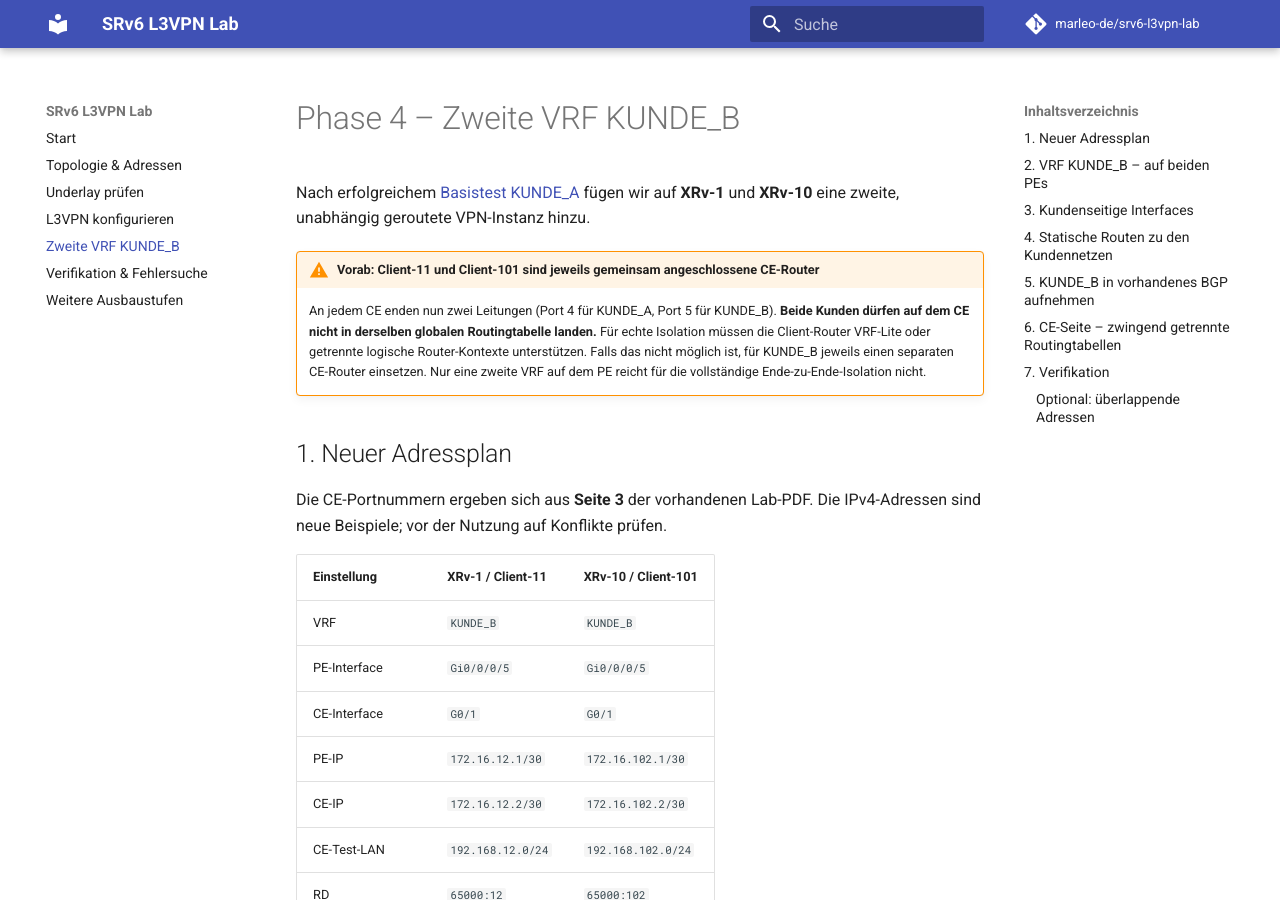
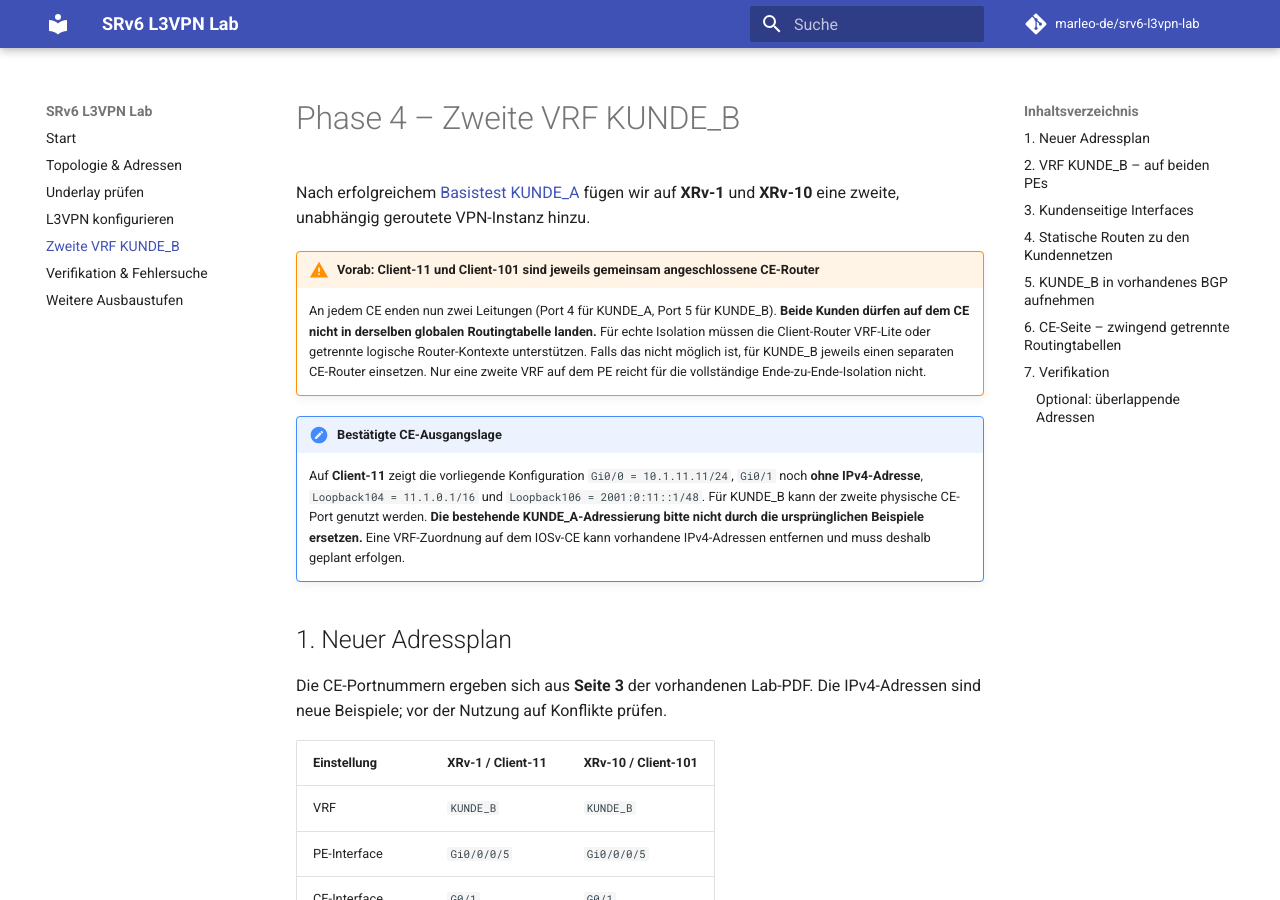
Before and after one commit to marleo-de/srv6-l3vpn-lab, an MkDocs documentation site: the page built from docs/kunde-b.md, in a window 1280 px wide and 900 px high. Built offline with MkDocs 1.6.1 and Material for MkDocs 9.7.7, drawn with Linux system fonts in a browser that asks for light colours; comment, search, counter and statistics services are not loaded.

Commit message:
Document actual Client-11 interface and loopback addressing

```diff
--- a/docs/kunde-b.md
+++ b/docs/kunde-b.md
@@ -4,6 +4,9 @@ Nach erfolgreichem [Basistest KUNDE_A](l3vpn.md) fügen wir auf **XRv-1** und **
 
 !!! warning "Vorab: Client-11 und Client-101 sind jeweils gemeinsam angeschlossene CE-Router"
     An jedem CE enden nun zwei Leitungen (Port 4 für KUNDE_A, Port 5 für KUNDE_B). **Beide Kunden dürfen auf dem CE nicht in derselben globalen Routingtabelle landen.** Für echte Isolation müssen die Client-Router VRF-Lite oder getrennte logische Router-Kontexte unterstützen. Falls das nicht möglich ist, für KUNDE_B jeweils einen separaten CE-Router einsetzen. Nur eine zweite VRF auf dem PE reicht für die vollständige Ende-zu-Ende-Isolation nicht.
+
+!!! note "Bestätigte CE-Ausgangslage"
+    Auf **Client-11** zeigt die vorliegende Konfiguration `Gi0/0 = 10.1.11.11/24`, `Gi0/1` noch **ohne IPv4-Adresse**, `Loopback104 = 11.1.0.1/16` und `Loopback106 = 2001:0:11::1/48`. Für KUNDE_B kann der zweite physische CE-Port genutzt werden. **Die bestehende KUNDE_A-Adressierung bitte nicht durch die ursprünglichen Beispiele ersetzen.** Eine VRF-Zuordnung auf dem IOSv-CE kann vorhandene IPv4-Adressen entfernen und muss deshalb geplant erfolgen.
 
 ## 1. Neuer Adressplan
 
```
